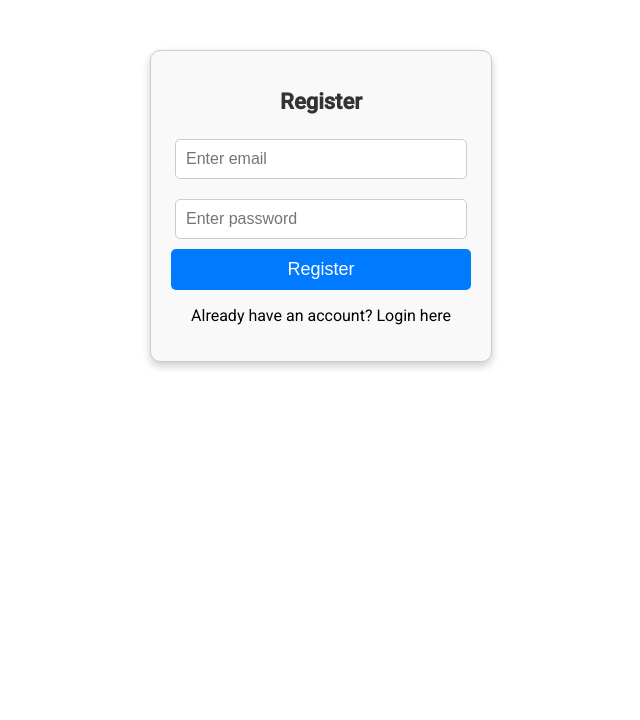
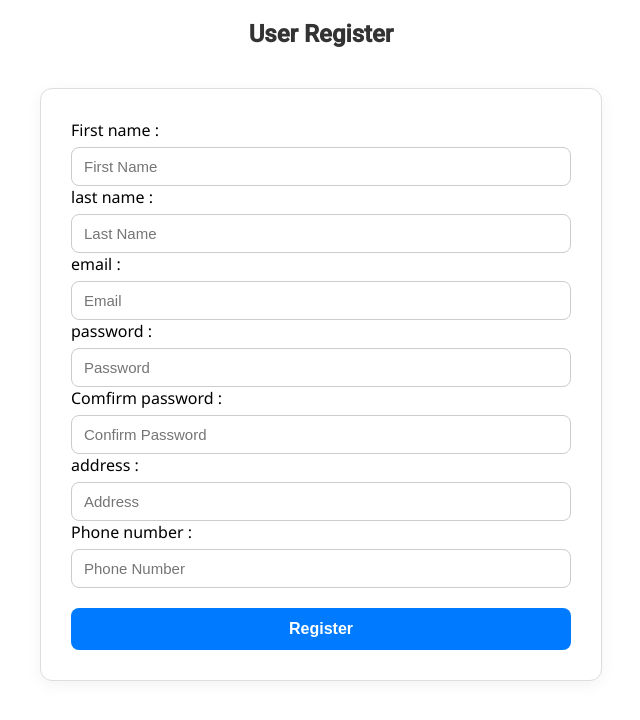
Before and after one commit to ROSHANSURADKAR/User-Rating-app, an Angular app: page /register in a window 1280 px wide. Shown: the top 720 px of the page, without its empty margins (319-959 px from the left). Built offline with nearby package versions, Linux system fonts and the light colour scheme.

Commit message:
user register succefully

```diff
--- a/src/app/api.service.ts
+++ b/src/app/api.service.ts
@@ -18,18 +18,18 @@ export class ApiService {
   }
 
   // User Registration
-  registerUser(email: string, password: string): Observable<any> {
-    return this.http.post(`${this.apiUrl}/users/register`, { email, password });
+  registerUser(data:any): Observable<any> {
+    return this.http.post(`${this.apiUrl}/users/register`, data);
   }
 
   // User OTP verification
-  verifyUserOtp(email: string, otp: string): Observable<any> {
-    return this.http.post(`${this.apiUrl}/users/verify-otp`, { email, otp });
+  verifyUserOtp(data:any): Observable<any> {
+    return this.http.post(`${this.apiUrl}/users/verify-otp`, data);
   }
 
   // User login
-  userLogin(email: string, password: string): Observable<any> {
-    return this.http.post(`${this.apiUrl}/users/login`, { email, password });
+  userLogin(data:any): Observable<any> {
+    return this.http.post(`${this.apiUrl}/users/login`, data);
   }
   adminRegister(data: any) {
     return this.http.post(`${this.apiUrl}/admin/register`, data);
--- a/src/app/login/login.component.css
+++ b/src/app/login/login.component.css
@@ -1,52 +1,73 @@
-/* Center the login form */
-div {
-  width: 300px;
-  margin: 50px auto;
-  padding: 20px;
-  border: 1px solid #ccc;
-  border-radius: 10px;
-  background-color: #f9f9f9;
+.login-container {
+  max-width: 380px;
+  margin: 60px auto;
+  padding: 30px 25px;
+  background-color: #ffffff;
+  border: 1px solid #e0e0e0;
+  border-radius: 12px;
+  box-shadow: 0 8px 20px rgba(0, 0, 0, 0.05);
+  font-family: 'Segoe UI', Tahoma, Geneva, Verdana, sans-serif;
+}
+h2{
   text-align: center;
-  box-shadow: 0px 4px 8px rgba(0, 0, 0, 0.2);
+}
+.login-container h2 {
+  text-align: center;
+  margin-bottom: 20px;
+  color: #333;
 }
 
-/* Style the heading */
-h2 {
-  font-size: 22px;
-  color: #333;
-  margin-bottom: 15px;
+.login-container label {
+  display: block;
+  margin-bottom: 6px;
+  font-weight: 600;
+  color: #555;
 }
 
-/* Style input fields */
-input {
-  width: 90%;
+.login-container input {
+  width: 100%;
+  padding: 10px 12px;
+  margin-bottom: 15px;
+  border: 1px solid #ccc;
+  border-radius: 8px;
+  font-size: 15px;
+  transition: border-color 0.3s ease;
+}
+
+.login-container input:focus {
+  border-color: #007bff;
+  outline: none;
+}
+
+.login-container button {
+  width: 100%;
   padding: 10px;
-  margin: 10px 0;
-  border: 1px solid #ccc;
-  border-radius: 5px;
+  background-color: #007bff;
+  color: white;
+  font-weight: bold;
+  border: none;
+  border-radius: 8px;
+  cursor: pointer;
+  transition: background-color 0.3s ease;
   font-size: 16px;
 }
 
-/* Style the button */
-button {
-  width: 100%;
-  padding: 10px;
-  background-color: #28a745;
-  color: white;
-  border: none;
-  border-radius: 5px;
-  font-size: 18px;
-  cursor: pointer;
-  transition: background-color 0.3s ease;
+.login-container button:hover {
+  background-color: #0056b3;
 }
 
-button:hover {
-  background-color: #218838;
+.login-container p {
+  margin-top: 20px;
+  text-align: center;
+  color: #333;
 }
 
-/* Responsive Design */
-@media (max-width: 400px) {
-  div {
-    width: 90%;
-  }
+.login-container a {
+  color: #007bff;
+  text-decoration: none;
+  cursor: pointer;
 }
+
+.login-container a:hover {
+  text-decoration: underline;
+}
--- a/src/app/login/login.component.html
+++ b/src/app/login/login.component.html
@@ -1,7 +1,13 @@
-<div>
-    <h2>Login</h2>
-    <input type="email" [(ngModel)]="email" placeholder="Enter email" required />
-    <input type="password" [(ngModel)]="password" placeholder="Enter password" required />
-    <button (click)="login()">Login</button>
-    <p>Don't have an account? <a (click)="goToRegister()">Register here</a></p>
-  </div>
+<h2>User Login</h2>
+
+<div class="login-container">
+  <label>Enter Email:</label>
+  <input [(ngModel)]="credentials.email" name="email" placeholder="Email" required />
+
+  <label>Enter Password:</label>
+  <input [(ngModel)]="credentials.password" name="password" type="password" placeholder="Password" required />
+
+  <button (click)="login()">Login</button>
+
+  <p>Don't have an account? <a (click)="goToRegister()">Register here</a></p>
+</div>
--- a/src/app/login/login.component.ts
+++ b/src/app/login/login.component.ts
@@ -8,13 +8,12 @@ import { Router } from '@angular/router';
   styleUrl: './login.component.css'
 })
 export class LoginComponent {
-  email = '';
-  password = '';
+  credentials = { email: '', password: '' };
 
   constructor(private apiService: ApiService, private router: Router) {}
 
   login() {
-    this.apiService.userLogin(this.email, this.password).subscribe(
+    this.apiService.userLogin(this.credentials).subscribe(
       (response) => {
         alert("Login Successful!");
         localStorage.setItem('isLoggedIn', 'true');
--- a/src/app/register/register.component.css
+++ b/src/app/register/register.component.css
@@ -1,42 +1,53 @@
-/* Center the form */
-div {
-  width: 300px;
-  margin: 50px auto;
-  padding: 20px;
-  border: 1px solid #ccc;
-  border-radius: 10px;
-  background-color: #f9f9f9;
-  text-align: center;
-  box-shadow: 0px 4px 8px rgba(0, 0, 0, 0.2);
+form, .otp-section {
+  max-width: 500px;
+  margin: 40px auto;
+  padding: 30px;
+  background-color: #ffffff;
+  border: 1px solid #ddd;
+  border-radius: 12px;
+  box-shadow: 0 4px 16px rgba(0, 0, 0, 0.05);
+  font-family: 'Segoe UI', sans-serif;
 }
 
-/* Style heading */
-h2 {
-  font-size: 22px;
+h2, h3 {
+  text-align: center;
+  margin-bottom: 20px;
   color: #333;
-  margin-bottom: 15px;
 }
 
-/* Input field styling */
-input {
-  width: 90%;
-  padding: 10px;
-  margin: 10px 0;
-  border: 1px solid #ccc;
-  border-radius: 5px;
-  font-size: 16px;
+form label {
+  display: block;
+  font-weight: 600;
+  margin-top: 15px;
+  color: #444;
 }
 
-/* Button styling */
+form input {
+  width: 100%;
+  padding: 10px 12px;
+  margin-top: 6px;
+  border: 1px solid #ccc;
+  border-radius: 8px;
+  font-size: 15px;
+  box-sizing: border-box;
+}
+
+form input:focus {
+  border-color: #007bff;
+  outline: none;
+}
+
 button {
   width: 100%;
-  padding: 10px;
-  background-color: #007bff; /* Updated background color */
+  padding: 12px;
+  background-color: #007bff;
   color: white;
+  font-weight: bold;
   border: none;
-  border-radius: 5px;
-  font-size: 18px;
+  border-radius: 8px;
+  margin-top: 20px;
   cursor: pointer;
+  font-size: 16px;
   transition: background-color 0.3s ease;
 }
 
@@ -44,9 +55,19 @@ button:hover {
   background-color: #0056b3;
 }
 
-/* Responsive Design */
-@media (max-width: 400px) {
-  div {
-    width: 90%;
-  }
+.otp-section {
+  max-width: 400px;
+  margin: 40px auto;
+  text-align: center;
+  padding: 30px;
+  border: 1px solid #ddd;
+  border-radius: 12px;
+  background-color: #fafafa;
 }
+
+.otp-section input {
+  margin: 10px 0;
+  padding: 10px;
+  width: 80%;
+  font-size: 16px;
+}
--- a/src/app/register/register.component.html
+++ b/src/app/register/register.component.html
@@ -1,13 +1,17 @@
-<div *ngIf="!isOtpSent">
-  <h2>Register</h2>
-  <input type="email" [(ngModel)]="email" placeholder="Enter email" required />
-  <input type="password" [(ngModel)]="password" placeholder="Enter password" required />
-  <button (click)="register()">Register</button>
-  <p>Already have an account? <a (click)="goToLogin()">Login here</a></p>
+<h2>User Register</h2>
+<form *ngIf="!otpSent" (ngSubmit)="register()">
+  First name : <input [(ngModel)]="user.first_name" name="first_name" placeholder="First Name" required>
+  last name : <input [(ngModel)]="user.last_name" name="last_name" placeholder="Last Name" required>
+  email :<input [(ngModel)]="user.email" name="email" placeholder="Email" required>
+  password :<input [(ngModel)]="user.password" name="password" type="password" placeholder="Password" required>
+  Comfirm password :<input [(ngModel)]="user.confirm_password" name="confirm_password" type="password" placeholder="Confirm Password" required>
+  address :<input [(ngModel)]="user.address" name="address" placeholder="Address">
+  Phone number :<input [(ngModel)]="user.phone_number" name="phone_number" placeholder="Phone Number">
+  <button type="submit">Register</button>
+</form>
+
+<div *ngIf="otpSent">
+  <h3>Enter OTP sent to email</h3>
+  <input [(ngModel)]="otp" placeholder="OTP">
+  <button (click)="verifyOtp()">Verify OTP</button>
 </div>
-
-<div *ngIf="isOtpSent">
-  <h2>Verify OTP</h2>
-  <input type="text" [(ngModel)]="otp" placeholder="Enter OTP" required />
-  <button (click)="verifyOtp()">Verify</button>
-</div>
--- a/src/app/register/register.component.ts
+++ b/src/app/register/register.component.ts
@@ -8,39 +8,31 @@ import { Router } from '@angular/router';
   styleUrl: './register.component.css'
 })
 export class RegisterComponent {
-  email = '';
-  password = '';
+  user: any = {};
+  otpSent: boolean = false;
+  emailForOtp = '';
   otp = '';
-  isOtpSent = false;
+
 
   constructor(private apiService: ApiService, private router: Router) {}
-
   register() {
-    this.apiService.registerUser(this.email, this.password).subscribe(
-      (response) => {
-        alert("OTP Sent! Check your email.");
-        this.isOtpSent = true;
+    this.apiService. registerUser(this.user).subscribe({
+      next: (res: any) => {
+        alert(res.message);
+        this.otpSent = true;
+        this.emailForOtp = this.user.email;
       },
-      (error) => {
-        alert(error.error.message || "Registration Failed");
-      }
-    );
+      error: err => alert(err.error.message)
+    });
   }
 
   verifyOtp() {
+    this.apiService.verifyUserOtp({ email: this.emailForOtp, otp: this.otp }).subscribe({
+      next: (res: any) => alert(res.message),
+      error: err => alert(err.error.message)
+    });
+  }
 
-    this.apiService. verifyUserOtp(this.email, this.otp).subscribe(
-
-
-      (response) => {
-        alert("Registration Successful!");
-        this.router.navigate(['/login']);
-      },
-      (error) => {
-        alert("OTP Verification Failed!");
-      }
-    );
-  }
   goToLogin() {
     this.router.navigate(['/login']); // ✅ Function to navigate to Login page
   }
```
